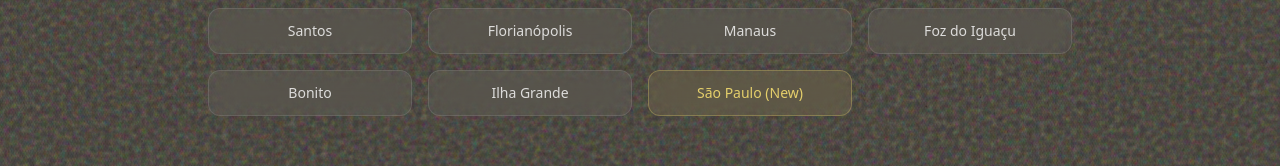
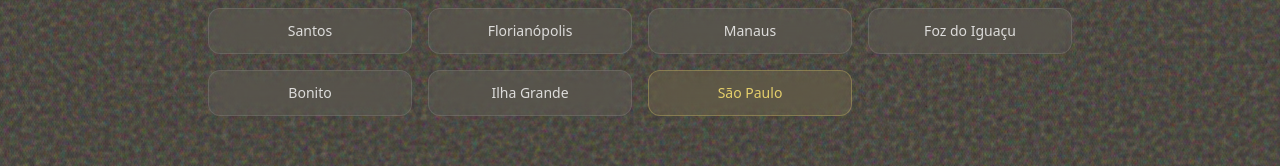
Before and after one commit to whyorhow/travel-blog-clean, a React (Create React App) app: page /brazil in a window 1280 px wide. Shown: the part 1968-2134 px from the top of the page. Built offline with nearby package versions, Linux system fonts and the light colour scheme.

Commit message:
Rename SaoPauloNew to SaoPaulo, update all paths and back links

```diff
--- a/src/App.js
+++ b/src/App.js
@@ -10,7 +10,7 @@ import NomadsShopBrazil from "./pages/NomadsShopBrazil";
 import NomadsShopSaoPaulo from "./pages/NomadsShopSaoPaulo";
 import NomadsShopCategory from "./pages/NomadsShopCategory";
 import Brazil from "./pages/Brazil";
-import SaoPauloNew from "./pages/SaoPauloNew";
+import SaoPaulo from "./pages/SaoPaulo";
 import CarnivalSaoPaulo from "./pages/CarnivalSaoPaulo";
 import Graffiti from "./pages/Graffiti";
 import Santos from "./pages/Santos";
@@ -116,8 +116,7 @@ function MainContent({
           <Route path="/brazil/manaus" element={<Manaus openLightbox={openLightbox} />} />
           <Route path="/brazil/ilha-grande" element={<IlhaGrande openLightbox={openLightbox} />} />
 
-          <Route path="/brazil/saopaulo" element={<SaoPauloNew openLightbox={openLightbox} />} />
-          <Route path="/brazil/saopaulonew" element={<SaoPauloNew openLightbox={openLightbox} />} />
+          <Route path="/brazil/saopaulo" element={<SaoPaulo openLightbox={openLightbox} />} />
           <Route path="/brazil/saopaulo/green-spaces" element={<GreenSpaces openLightbox={openLightbox} />} />
           <Route path="/brazil/saopaulo/art-galleries" element={<ArtGalleries openLightbox={openLightbox} />} />
           <Route path="/brazil/saopaulo/carnival" element={<CarnivalSaoPaulo openLightbox={openLightbox} />} />
--- a/src/components/nav/SidebarMenu.js
+++ b/src/components/nav/SidebarMenu.js
@@ -129,7 +129,7 @@ const itemVariants = {
                     </div>
 
                     <div className={`ml-6 flex flex-col gap-2 transition-all duration-300 ${openBrazil ? "opacity-100 max-h-[1000px]" : "opacity-0 max-h-0 overflow-hidden"}`}>
-                        <Link className="text-stone-300 text-base hover:text-white transition-colors" to="/brazil/saopaulonew" onClick={() => setMenuOpen(false)}>São Paulo</Link>
+                        <Link className="text-stone-300 text-base hover:text-white transition-colors" to="/brazil/saopaulo" onClick={() => setMenuOpen(false)}>São Paulo</Link>
                         <Link className="text-stone-300 text-base hover:text-white transition-colors" to="/brazil/santos" onClick={() => setMenuOpen(false)}>Santos</Link>
                         <Link className="text-stone-300 text-base hover:text-white transition-colors" to="/brazil/florianopolis" onClick={() => setMenuOpen(false)}>Florianópolis</Link>
                         <Link className="text-stone-300 text-base hover:text-white transition-colors" to="/brazil/pantanal" onClick={() => setMenuOpen(false)}>The Pantanal</Link>
--- a/src/pages/ArtGalleries.js
+++ b/src/pages/ArtGalleries.js
@@ -217,7 +217,7 @@ function ArtGalleries({ openLightbox }) {
 
       {/* NAVIGATION */}
       <div className="text-center pb-16">
-        <Link to="/brazil/saopaulonew" className="text-[#2e1065] underline">
+        <Link to="/brazil/saopaulo" className="text-[#2e1065] underline">
           Back to São Paulo
         </Link>
       </div>
--- a/src/pages/Brazil.js
+++ b/src/pages/Brazil.js
@@ -207,10 +207,10 @@ function Brazil() {
             variants={fadeScale}
           >
             <Link
-              to="/brazil/saopaulonew"
+              to="/brazil/saopaulo"
               className="block w-full bg-[#E5CF6B]/10 border border-[#E5CF6B]/30 text-[#E5CF6B] backdrop-blur-md rounded-xl py-3 text-center hover:bg-[#E5CF6B]/20 hover:text-[#E5CF6B] transition duration-300 text-sm font-medium"
             >
-              São Paulo (New)
+              São Paulo
             </Link>
           </motion.div>
         </motion.div>
--- a/src/pages/CarnivalSaoPaulo.js
+++ b/src/pages/CarnivalSaoPaulo.js
@@ -319,7 +319,7 @@ function CarnivalSaoPaulo({ openLightbox }) {
 
       {/* NAV */}
       <div className="text-center pb-16">
-        <Link to="/brazil/saopaulonew" className="text-[#2e5c31] underline">
+        <Link to="/brazil/saopaulo" className="text-[#2e5c31] underline">
           Back to São Paulo
         </Link>
       </div>
--- a/src/pages/Graffiti.js
+++ b/src/pages/Graffiti.js
@@ -383,7 +383,7 @@ function Graffiti({ openLightbox }) {
 
       {/* NAVIGATION */}
       <div className="text-center pb-16">
-        <Link to="/brazil/saopaulonew" className="text-[#2e1065] underline">
+        <Link to="/brazil/saopaulo" className="text-[#2e1065] underline">
           Back to São Paulo
         </Link>
       </div>
--- a/src/pages/GreenSpaces.js
+++ b/src/pages/GreenSpaces.js
@@ -192,7 +192,7 @@ function GreenSpaces({ openLightbox }) {
       {/* NAV */}
       <div className="text-center pb-16">
         <Link
-          to="/brazil/saopaulonew"
+          to="/brazil/saopaulo"
           className="text-[#2e5c31] underline"
         >
           Back to São Paulo
--- a/src/pages/SaoPauloNew.js
+++ b/src/pages/SaoPaulo.js
@@ -8,7 +8,7 @@ import { cloudinaryUrlFromLegacyPath } from "../utils/cloudinary";
 import diaryHero from "../assets/images/SaoPaulo-Diary.webp";
 import crossIcon from "../assets/images/cross.svg";
 
-function SaoPauloNew() {
+function SaoPaulo() {
   const saopauloCoords = destinations.find(d => d.id === "saopaulo");
   const navigate = useNavigate();
 
@@ -216,4 +216,4 @@ function SaoPauloNew() {
   );
 }
 
-export default SaoPauloNew;
+export default SaoPaulo;
```
